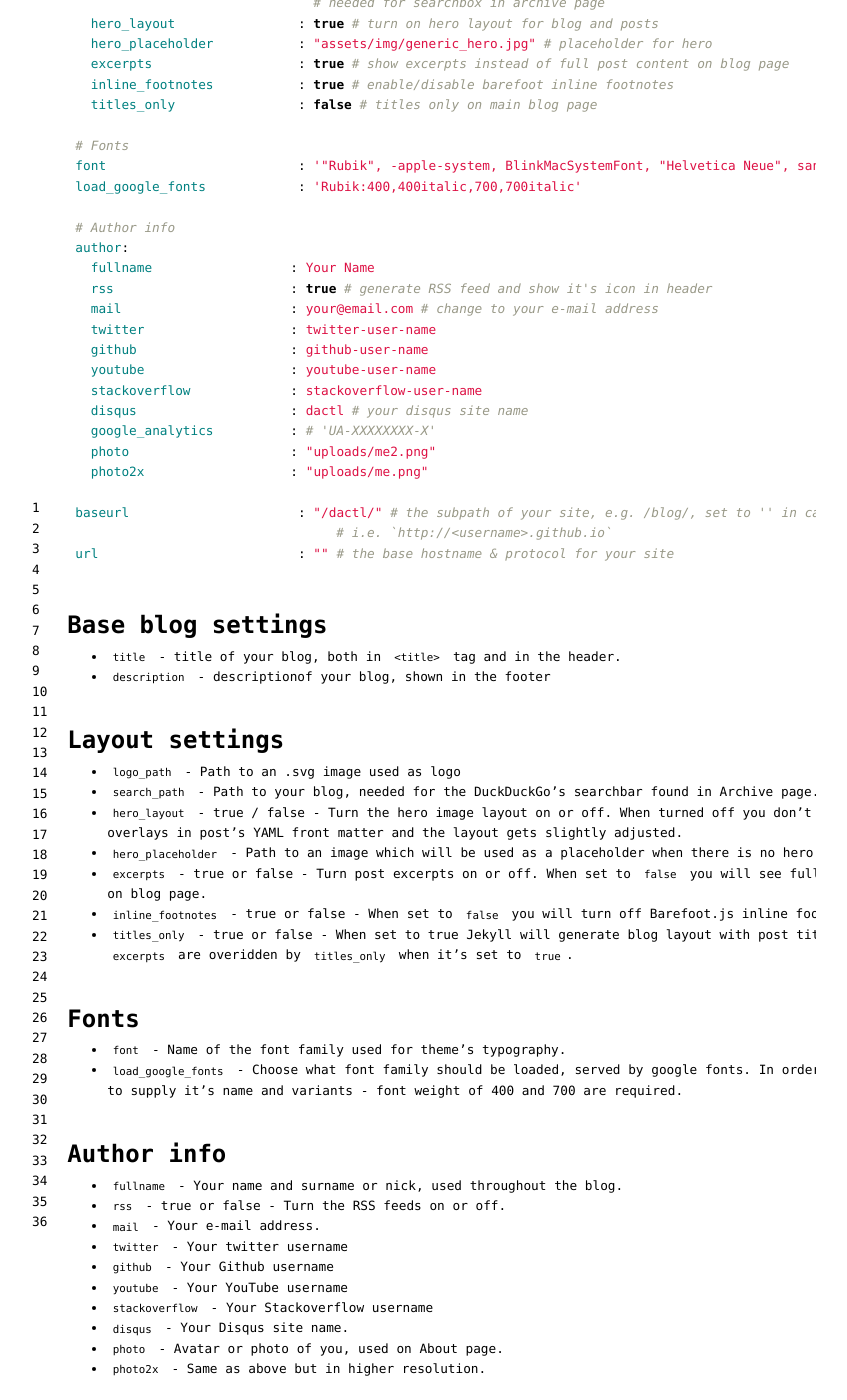
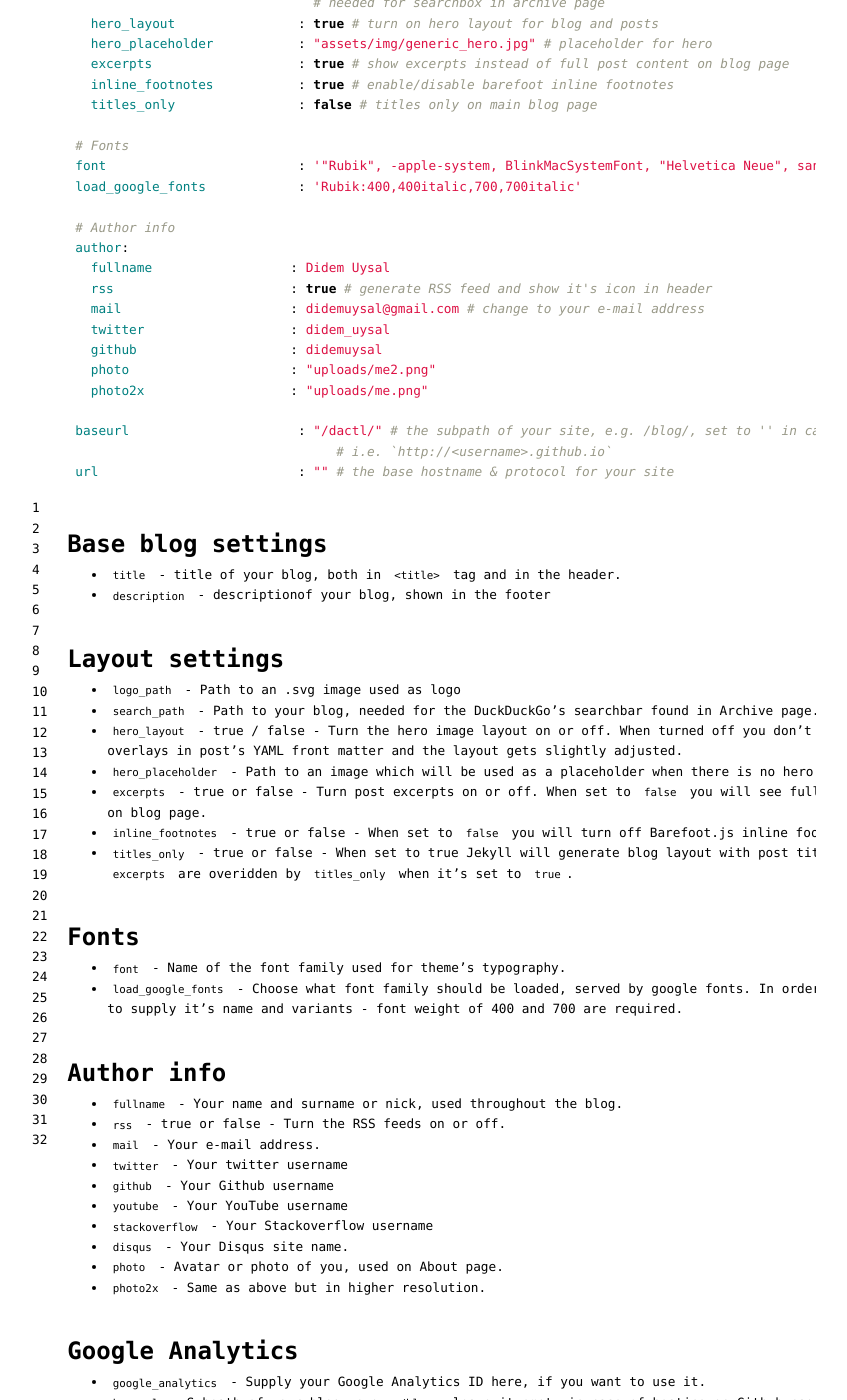
Before and after one commit to didemuysal/didemuysal.github.io, a Jekyll site: the page built from _posts/2017-03-20-config-settings.md, in a window 1280 px wide and 1400 px high, scrolled down 1487 px. Shown: the whole window, without its empty margins (224-1071 px from the left). Built offline with Jekyll 4.4.1, drawn with Linux system fonts in a browser that asks for light colours; some web fonts are replaced; comment, search, counter and statistics services are not loaded.

Commit message:
Update 2017-03-20-config-settings.md

```diff
--- a/_posts/2017-03-20-config-settings.md
+++ b/_posts/2017-03-20-config-settings.md
@@ -39,15 +39,11 @@ load_google_fonts            : 'Rubik:400,400italic,700,700italic'
 
 # Author info
 author:
-  fullname                  : Your Name
+  fullname                  : Didem Uysal
   rss                       : true # generate RSS feed and show it's icon in header
-  mail                      : your@email.com # change to your e-mail address
-  twitter                   : twitter-user-name
-  github                    : github-user-name
-  youtube                   : youtube-user-name
-  stackoverflow             : stackoverflow-user-name
-  disqus                    : dactl # your disqus site name
-  google_analytics          : # 'UA-XXXXXXXX-X'
+  mail                      : didemuysal@gmail.com # change to your e-mail address
+  twitter                   : didem_uysal
+  github                    : didemuysal
   photo                     : "uploads/me2.png"
   photo2x                   : "uploads/me.png"
 
```
